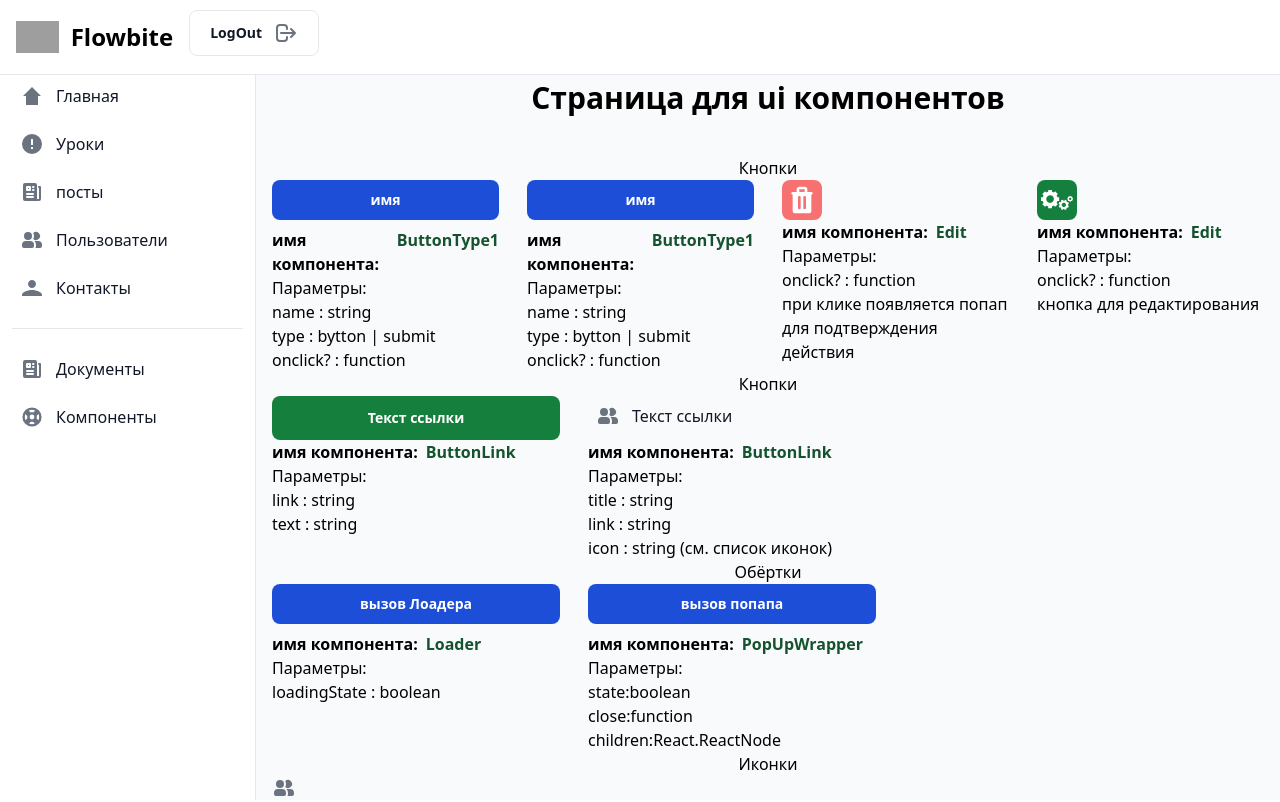
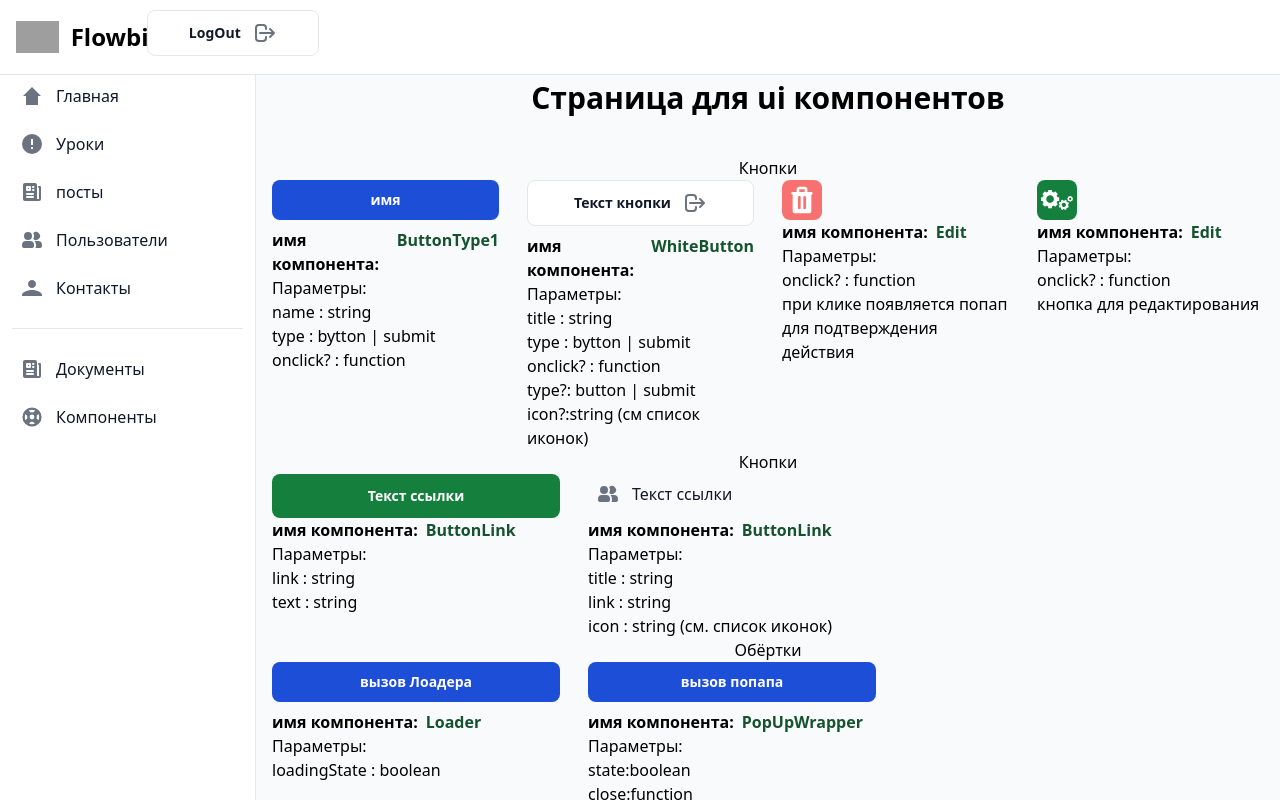
Before and after one commit to TheFasWalker/reactAdmin, a React (Vite) app: page /admin/components in a window 1280 px wide. Shown: the top 802 px of the page. Built offline with nearby package versions, Linux system fonts and the light colour scheme; grey boxes are pictures that could not be loaded.

Commit message:
feat: edited styles for whiteButton and elet it for UIpage

```diff
--- a/src/components/ui/buttons/WhiteButton.tsx
+++ b/src/components/ui/buttons/WhiteButton.tsx
@@ -10,7 +10,7 @@ interface WhiteButtonInterfase {
 export const WhiteButton: FC<WhiteButtonInterfase> = ({ title, onclick, type = "button", icon }) => {
     return (
         <button
-            className=" flex items-center gap-3 py-2.5 px-5 me-2 mb-2 text-sm  font-bold text-gray-900 focus:outline-none bg-white rounded-lg border border-gray-200 hover:bg-gray-100 hover:text-blue-700 focus:z-10 focus:ring-4 focus:ring-gray-100 dark:focus:ring-gray-700 dark:bg-gray-800 dark:text-gray-400 dark:border-gray-600 dark:hover:text-white dark:hover:bg-gray-700"
+            className="w-full justify-center flex items-center gap-3 py-2.5 px-5 me-2 mb-2 text-sm  font-bold text-gray-900 focus:outline-none bg-white rounded-lg border border-gray-200 hover:bg-gray-100 hover:text-blue-700 focus:z-10 focus:ring-4 focus:ring-gray-100 "
             onClick={onclick}
             type={type}>
             {title}
@@ -18,5 +18,3 @@ export const WhiteButton: FC<WhiteButtonInterfase> = ({ title, onclick, type = "
         </button>
     )
 }
-
-<button type="button" class="">Alternative</button>
--- a/src/pages/UiPage.tsx
+++ b/src/pages/UiPage.tsx
@@ -7,6 +7,7 @@ import { PopUpWrapper } from "../components/general/PopUpWrapper";
 import { Icons } from "../components/ui/other/Icons";
 import { ButtonLink } from "../components/ui/buttons/links/ButtonLink";
 import { SidebarLink } from "../components/ui/buttons/links/SlidebarLinks";
+import { WhiteButton } from "../components/ui/buttons/WhiteButton";
 
 
 export const UiPage: FC = () => {
@@ -43,19 +44,22 @@ export const UiPage: FC = () => {
                         </div>
                     </div>
                     <div className="w-72">
-                        <ButtonType1
-                            name="имя"
+                        <WhiteButton
+                            title="Текст кнопки"
+                            icon='exit'
                         />
                         <div className="flex flex-row gap-2">
                             <span className="font-bold">имя компонента:</span>
-                            <span className="font-bold text-green-900">ButtonType1</span>
+                            <span className="font-bold text-green-900">WhiteButton</span>
                         </div>
                         <div className="">
                             Параметры:
                             <ul>
-                                <li>name : string</li>
+                                <li> title : string</li>
                                 <li>type : bytton | submit</li>
                                 <li>onclick? : function</li>
+                                <li>type?: button | submit</li>
+                                <li> icon?:string (см список иконок)</li>
                             </ul>
                         </div>
                     </div>
```
